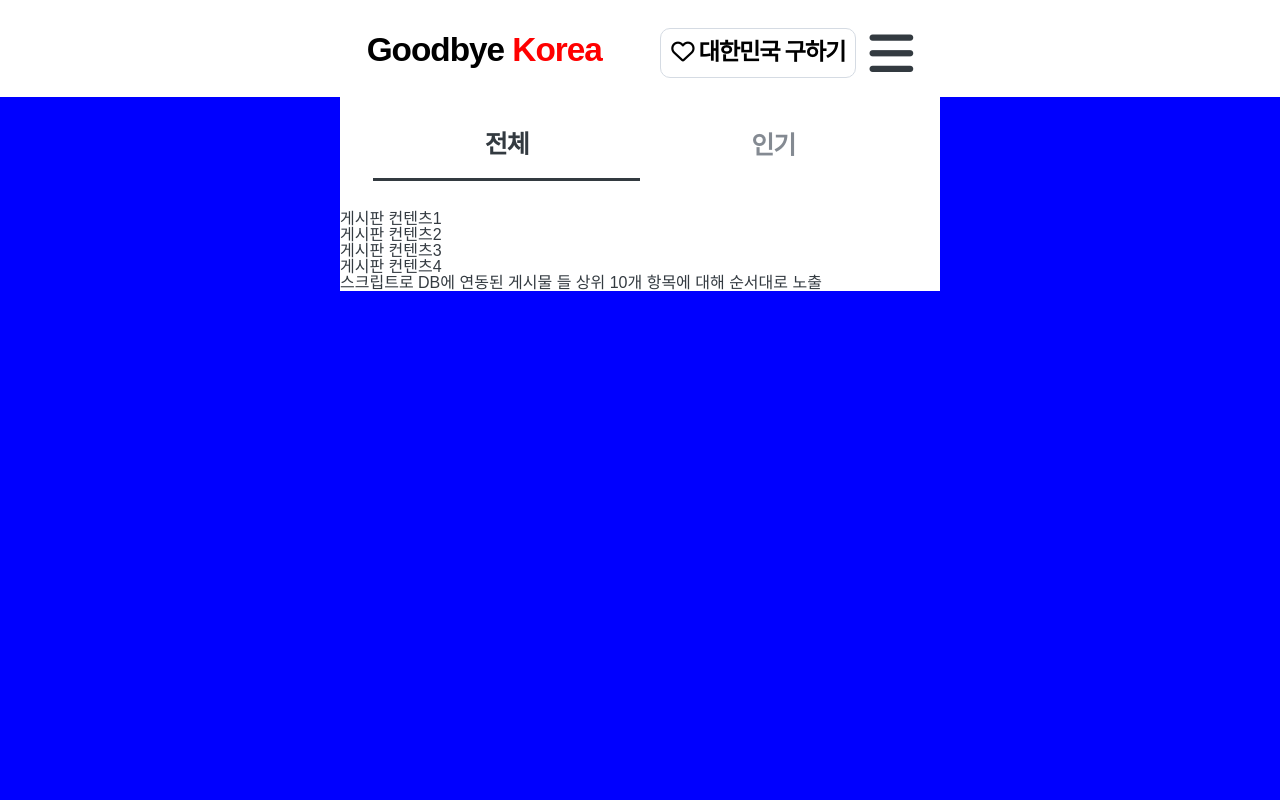
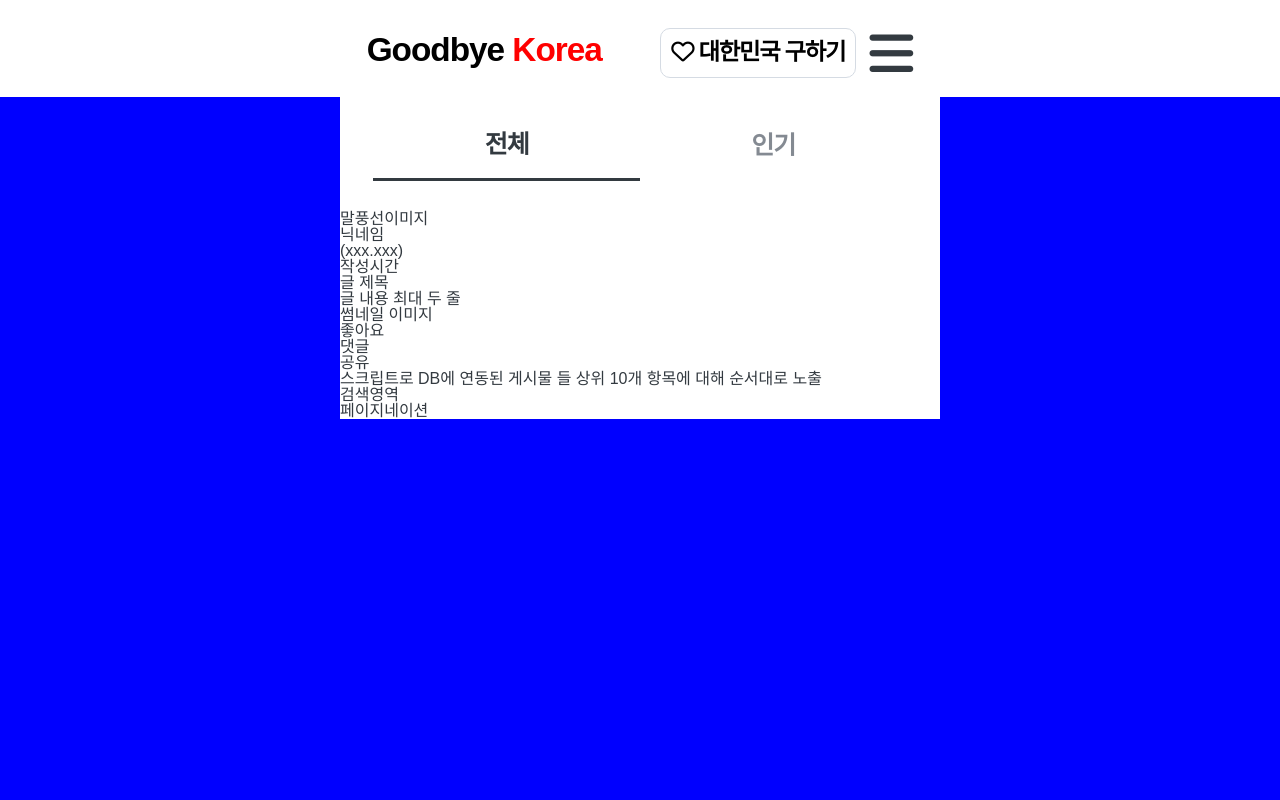
Before and after one commit to moong94/gbk, a React (Create React App) app in the folder src/main/gbk-frontend/: page /board in a window 1280 px wide. Shown: the top 800 px of the page. Built offline with nearby package versions, Linux system fonts and the light colour scheme.

Commit message:
GBK 게시판 HTML 가이드라인작성

```diff
--- a/src/main/gbk-frontend/src/components/gbkBoard.tsx
+++ b/src/main/gbk-frontend/src/components/gbkBoard.tsx
@@ -33,9 +33,9 @@
       }
     }
 
-    if (getId === 'modalContainer') {
-      setIsModalActive(false);
-    }
+    // if (getId === 'modalContainer') {
+    //   setIsModalActive(false);
+    // }
   };
   // const [example,setExample] = useState([])
 
@@ -55,34 +55,42 @@
       <div id="container">
         <div id="gbkBoardContainer">
           <div id="gbkBoardContainerTab">
-            <div id="gbkBoardAll" className="gbkBoardTab activeTab">전체</div>
-            <div id="gbkBoardFavorite" className="gbkBoardTab" >인기</div>
+            <div id="gbkBoardAll" className="gbkBoardTab activeTab" onClick={handleDocumentClick}>전체</div>
+            <div id="gbkBoardFavorite" className="gbkBoardTab" onClick={handleDocumentClick}>인기</div>
 
 
           </div>
         </div>
         <div id="gbkBoardContents">
-              게시판 컨텐츠1{/* 게시판 : {example} */}
-              <br />
-              게시판 컨텐츠2{/* 게시판 : {example} */}
-              <br />
-              게시판 컨텐츠3{/* 게시판 : {example} */}
-              <br />
-              게시판 컨텐츠4{/* 게시판 : {example} */}
-              <br />
+          <div className="gbkBoardContentsTop">
+            <div className="topImage">말풍선이미지</div>
+            <div className="topUserInfo">
+              <div className="topUserNickname">닉네임{/* {nickname} */}</div>
+              <div className="topUserIP">(xxx.xxx){/* {ip} */}</div>
+            </div>
+            <div className="topCreationTime">작성시간</div>
+          </div>
+          <div className="gbkBoardContentsMain">
+            <div className="mainTitle">글 제목</div>
+            <div className="mainSubstring">글 내용 최대 두 줄</div>
+            <div className="mainThumbnail">썸네일 이미지</div>
+          </div>
+          <div className="gbkBoardContentsBottom">
+            <div className="bottomLike">좋아요</div>
+            <div className="bottomComment">댓글</div>
+            <div className="bottomShare">공유</div>
+          </div>
               스크립트로 DB에 연동된 게시물 들 상위 10개 항목에 대해 순서대로 노출
         </div>
-
         <div id="gbkBoardSearch">
-
+          검색영역
         </div>
         <div id="gbkBoardPagination">
-
+          페이지네이션
         </div>
 
-
             {/* <div id="gbkMainBoard">
-              게시판 컨텐츠
+              게시판 컨텐츠  게시판 : {example}
             </div> */}
       </div>
 {/*       <div className="gbk-animation-tab">
```
